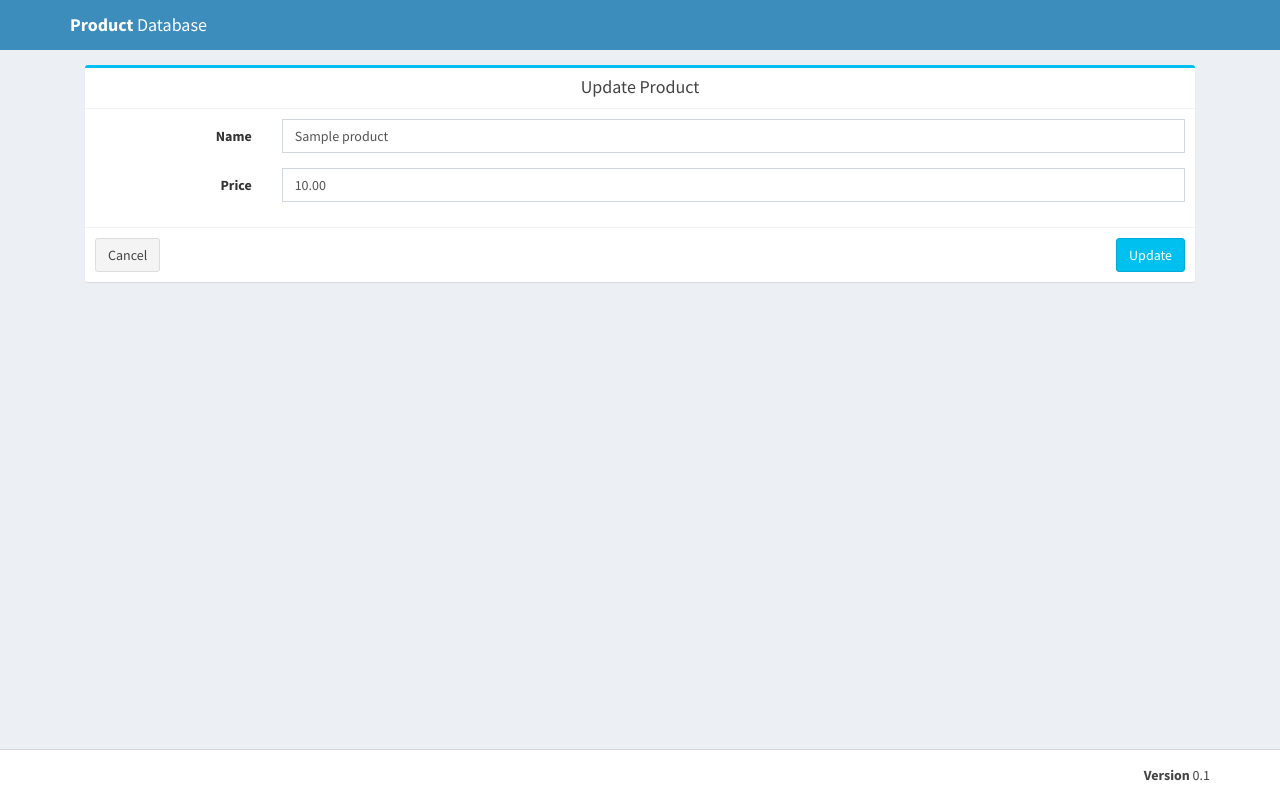
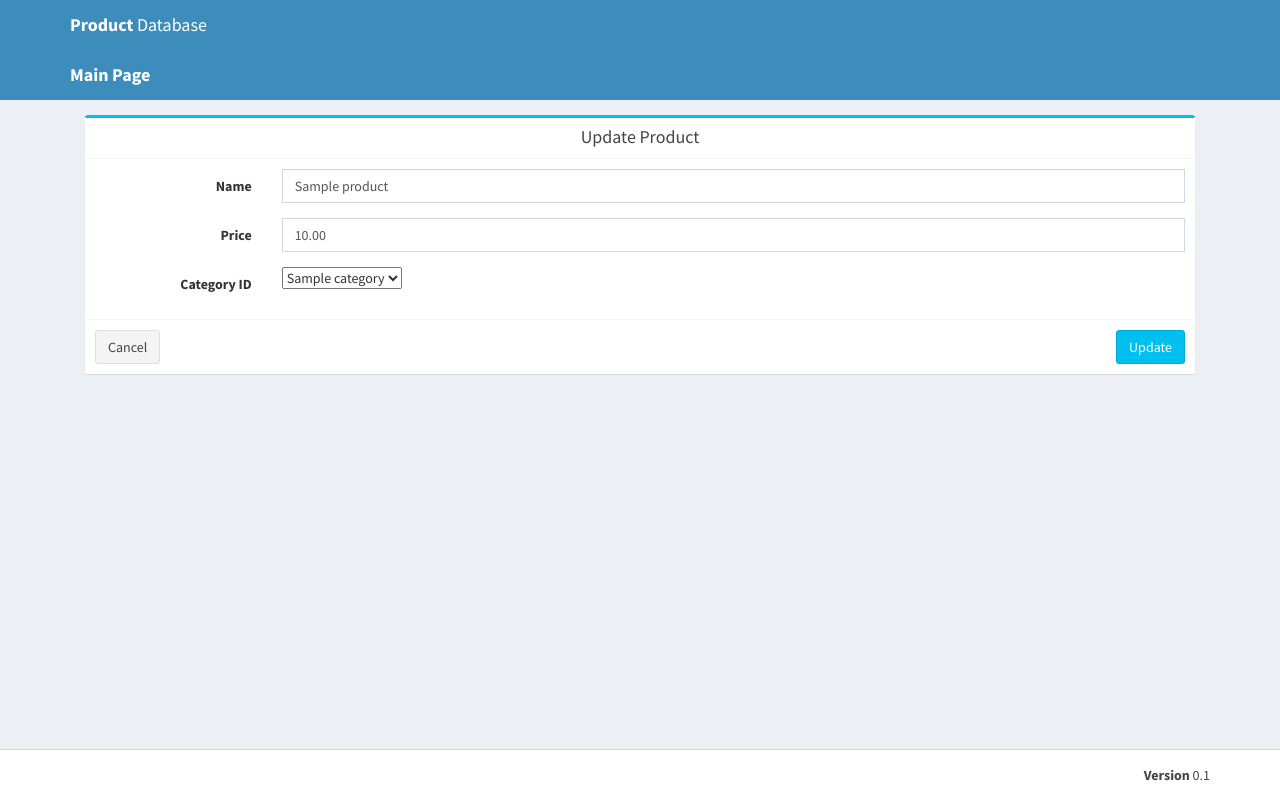
Before and after one commit to mehmetccom/productdb, a Flask app: page /updateproductform/1 in a window 1280 px wide. Run offline with Flask 2, Linux system fonts and the light colour scheme; tables that the repository leaves empty hold one stand-in row (values such as "Sample post"); some libraries are stand-ins or nearby versions.

Commit message:
I have added category select feature for product add and update. So, no more manual category number entering..

```diff
--- a/app.py
+++ b/app.py
@@ -19,7 +19,8 @@ def setup_app(app):
 
     @app.route('/addproductform/')
     def show_product_add_form():
-        return render_template('add.html')
+        _categories = Category.query.all()
+        return render_template('add.html', categories = _categories)
 
     @app.route('/addproduct', methods = ['POST', 'GET'])
     def add_product():
@@ -64,7 +65,8 @@ def setup_app(app):
     @app.route('/updateproductform/<int:id>')
     def show_product_update_form(id):
         product_to_update = Product.query.filter_by(id=id).one()
-        return render_template('update.html', product = product_to_update)
+        _categories = Category.query.all()
+        return render_template('update.html', product = product_to_update, categories = _categories)
 
     @app.route('/updateproduct/', methods = ['POST'])
     def update_product():
@@ -72,11 +74,13 @@ def setup_app(app):
             product_id = request.form['product_id']
             p_name = request.form['name']
             p_price = request.form['price']
+            p_category_id = request.form['categoryid']
 
             query = db.session.query(Product)
             product_to_update = query.filter(Product.id == product_id).one()
             product_to_update.name = p_name
             product_to_update.price = p_price
+            product_to_update.category_id = p_category_id
             db.session.commit()
 
             flash("Product updated.")
--- a/templates/index.html
+++ b/templates/index.html
@@ -18,13 +18,15 @@
   <div class="wrapper">
 
     <header class="main-header">
+
       <nav class="navbar navbar-static-top">
         <div class="container">
           <div class="navbar-header">
-            <a href="/" class="navbar-brand"><b>Product</b> Database</a>
+            <a href="/" class="navbar-brand"><b>Product Database</b></a>
           </div>
         </div>
       </nav>
+
     </header>
 
     <div class="content-wrapper">
--- a/templates/update.html
+++ b/templates/update.html
@@ -22,6 +22,15 @@
           </div>
         </div>
       </nav>
+
+      <nav class="navbar navbar-static-top">
+        <div class="container">
+          <div class="navbar-header">
+            <a href="/" class="navbar-brand"><b>Main Page</b> </a>
+          </div>
+        </div>
+      </nav>
+
     </header>
 
     <div class="content-wrapper">
@@ -37,6 +46,7 @@
             <form class="form-horizontal" method="POST" action="/updateproduct">
 			  <input name="product_id" type=hidden value="{{ product['id'] }}">
               <div class="box-body">
+
                 <div class="form-group">
                   <label class="col-sm-2 control-label">Name</label>
 
@@ -52,6 +62,19 @@
                     <input name="price" value="{{ product['price'] }}" type="text" class="form-control" placeholder="Price" autocomplete="off" required>
                   </div>
                 </div>
+
+                <div class="form-group">
+                  <label class="col-sm-2 control-label">Category ID</label>
+                  <div class="col-sm-10">
+                    <select name="categoryid">
+                        <option value="{{ product[category_id] }}" SELECTED>{{ product['category'].name }}</option>
+                        {% for category in categories %}
+                        <option value="{{ category.id }}">{{ category.name }}</option>
+                        {% endfor %}
+                    </select>
+                  </div>
+                </div>
+
               </div>
               <div class="box-footer">
                 <a href="/"><button type="button" class="btn btn-default">Cancel</button></a>
```
Also changed, not shown: templates/add.html (+14 -2 lines).
